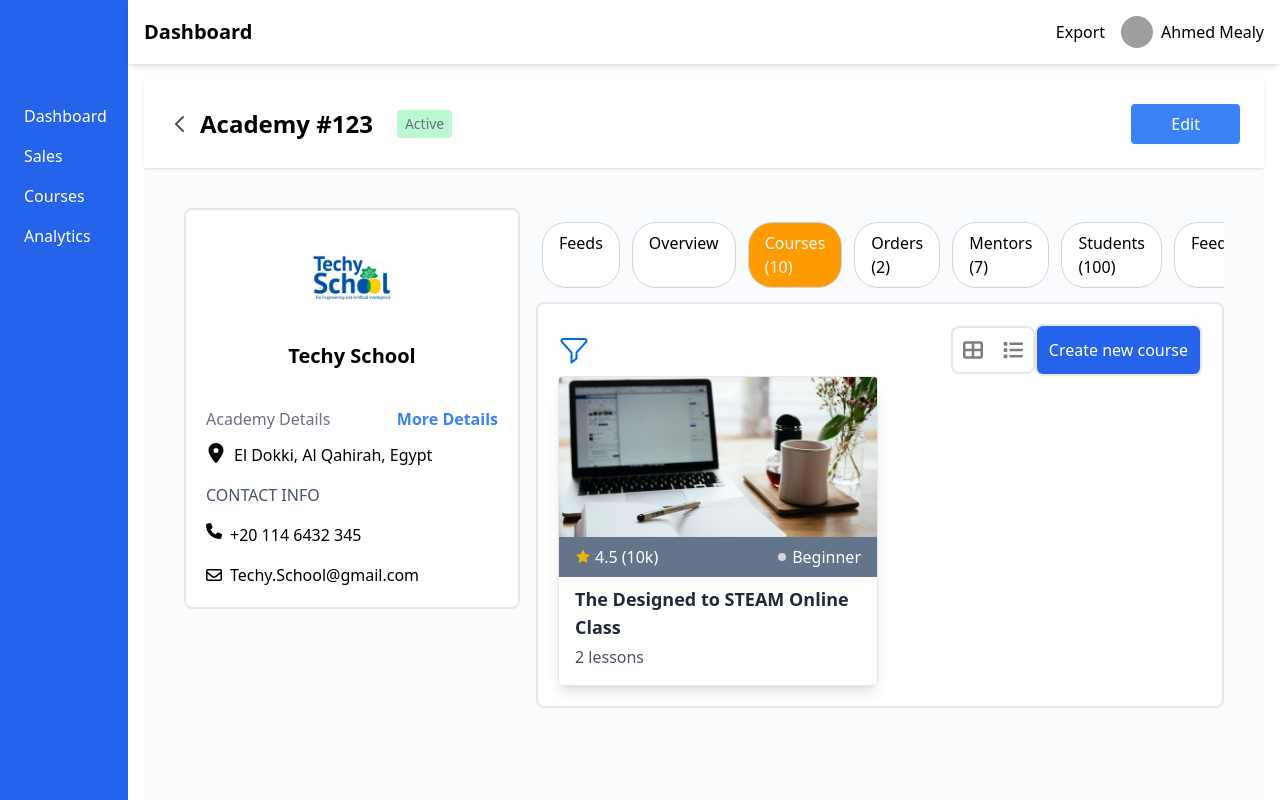
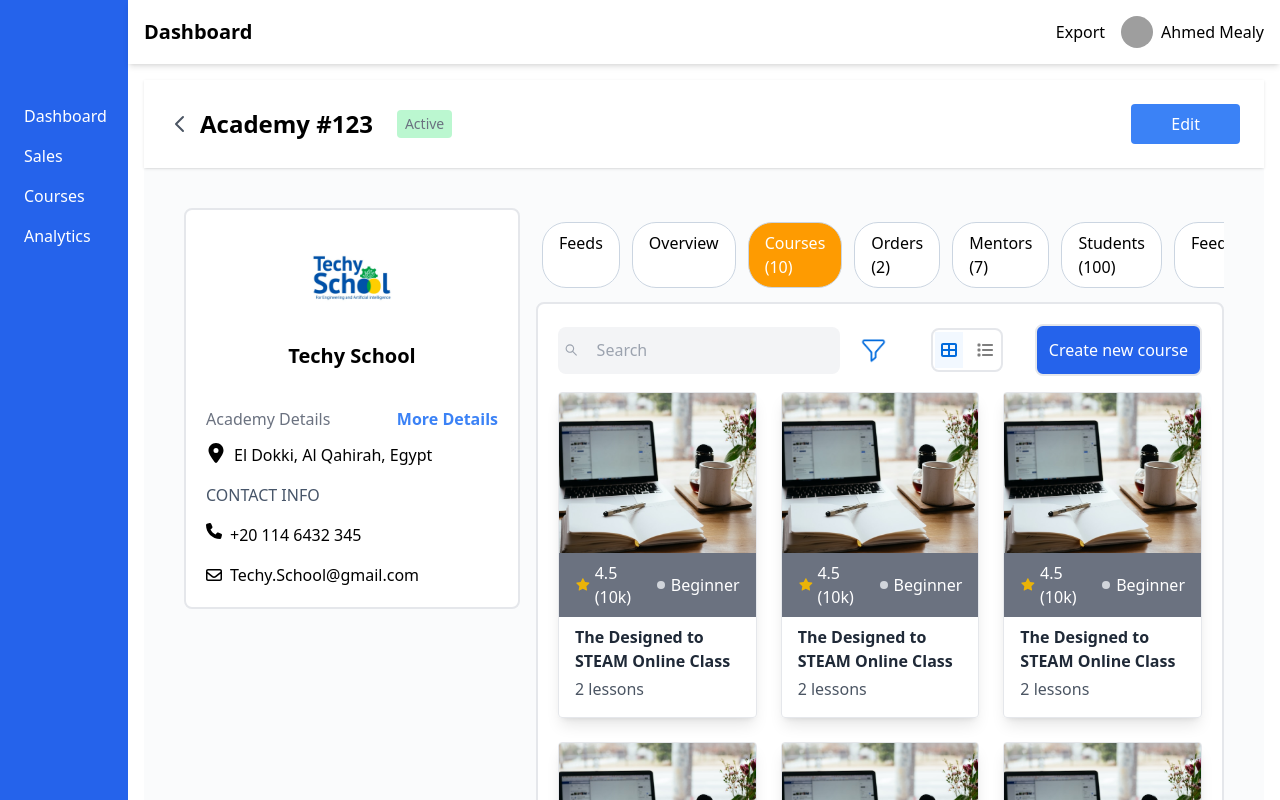
Before and after one commit to Techy-software/techy-website, a React (Vite) app: page / in a window 1280 px wide. Built offline with nearby package versions, Linux system fonts and the light colour scheme; grey boxes are pictures that could not be loaded.

Commit message:
Finished Courses-List/Grid views

```diff
--- /dev/null
+++ b/src/reusable components/Courses-LG-View/CourseRow.jsx
@@ -0,0 +1,36 @@
+import { FontAwesomeIcon } from "@fortawesome/react-fontawesome";
+import { faEllipsis } from "@fortawesome/free-solid-svg-icons";
+const CourseRow = ({ course }) => {
+  return (
+    <tr className="border-b border-gray-200 hover:bg-gray-50">
+      <td className="py-3 px-2 text-sm">{course.name}</td>
+      <td className="py-3 px-2 text-center text-sm">{course.lessons}</td>
+      <td className="py-3 px-2 text-center text-sm">{course.level}</td>
+      <td className="py-3 px-2 text-center text-sm">{course.rate}</td>
+      <td className="py-3 px-2 text-center text-sm">{course.uploadedBy}</td>
+      <td className="py-3 px-2 text-center text-sm">
+        {course.lastUpdated}
+        <br />
+        <span className="text-gray-400">{course.lastUpdatedTime}</span>
+      </td>
+      <td className="py-3 px-4 text-center">
+        <span
+          className={`py-1 px-3 rounded-md text-sm ${
+            course.status === "Active"
+              ? "bg-green-100 text-green-600"
+              : course.status === "Disabled"
+              ? "bg-red-100 text-red-600"
+              : "bg-gray-100 text-gray-600"
+          }`}
+        >
+          {course.status}
+        </span>
+      </td>
+      <td className="py-3 px-4 text-center">
+        <FontAwesomeIcon icon={faEllipsis} style={{ color: "#016BDD" }} />
+      </td>
+    </tr>
+  );
+};
+
+export default CourseRow;
--- /dev/null
+++ b/src/reusable components/Courses-LG-View/CourseTable.jsx
@@ -0,0 +1,115 @@
+import CourseRow from "./CourseRow";
+
+const CoursesTable = () => {
+  const courses = [
+    {
+      id: 1,
+      name: "The Designed to STEAM Online Class",
+      lessons: 12,
+      level: "Beginner",
+      rate: "4 Stars",
+      uploadedBy: "Techy Acader",
+      lastUpdated: "12 Dec, 2023",
+      lastUpdatedTime: "10:00 AM",
+      status: "Draft",
+    },
+    {
+      id: 2,
+      name: "The Designed to STEAM Online Class",
+      lessons: 23,
+      level: "Beginner",
+      rate: "4 Stars",
+      uploadedBy: "Techy Acader",
+      lastUpdated: "12 Dec, 2023",
+      lastUpdatedTime: "10:00 AM",
+      status: "Active",
+    },
+    {
+      id: 3,
+      name: "The Designed to STEAM Online Class",
+      lessons: 63,
+      level: "Beginner",
+      rate: "4 Stars",
+      uploadedBy: "Techy Acader",
+      lastUpdated: "12 Dec, 2023",
+      lastUpdatedTime: "10:00 AM",
+      status: "Disabled",
+    },
+    {
+      id: 4,
+      name: "The Designed to STEAM Online Class",
+      lessons: 14,
+      level: "Beginner",
+      rate: "4 Stars",
+      uploadedBy: "Techy Acader",
+      lastUpdated: "12 Dec, 2023",
+      lastUpdatedTime: "10:00 AM",
+      status: "Draft",
+    },
+  ];
+
+  return (
+    <div className="overflow-x-auto">
+      <table className="min-w-full bg-white border border-gray-200">
+        <thead className="bg-blue-100">
+          <tr>
+            <th className="py-3 px-1 text-left font-normal text-gray-600 text-xs">
+              Course name
+            </th>
+            <th className="py-3 px-0 text-center font-normal text-gray-600 text-xs w-">
+              No. lessons
+            </th>
+            <th className="py-3 px-0 text-center font-normal text-gray-600 text-xs">
+              Level
+            </th>
+            <th className="py-3 px-0 text-center font-normal text-gray-600 text-xs">
+              Rate
+            </th>
+            <th className="py-3 px-0 text-center font-normal text-gray-600 text-xs">
+              Uploaded by
+            </th>
+            <th className="py-3 px-0 text-center font-normal text-gray-600 text-xs">
+              Last updated
+            </th>
+            <th className="py-3 px-0 text-center font-normal text-gray-600 text-xs">
+              Status
+            </th>
+            <th className="py-3 px-2 text-center font-normal text-gray-600 text-xs">
+              Actions
+            </th>
+          </tr>
+        </thead>
+        <tbody>
+          {courses.map((course) => (
+            <CourseRow key={course.id} course={course} />
+          ))}
+        </tbody>
+      </table>
+
+      <div className="flex justify-between items-center mt-4">
+        <div className="flex items-center space-x-2">
+          <span>Show</span>
+          <select className="border rounded-md px-2 py-1 text-gray-400">
+            <option>6</option>
+            <option>12</option>
+            <option>24</option>
+          </select>
+        </div>
+        <div className="flex items-center space-x-8">
+          <button className="text-gray-400">&lt;</button>
+          <button className="px-3 py-1 rounded bg-blue-500 text-white">
+            1
+          </button>
+          <button className="">2</button>
+          <button className="">3</button>
+          <button className="">4</button>
+          <span>...</span>
+          <button className="">7</button>
+          <button className="text-gray-400">&gt;</button>
+        </div>
+      </div>
+    </div>
+  );
+};
+
+export default CoursesTable;
--- a/src/reusable components/Courses-LG-View/CoursesList.jsx
+++ b/src/reusable components/Courses-LG-View/CoursesList.jsx
@@ -3,23 +3,51 @@ import GridListButton from "../GridListButton/GridListButton";
 import WhiteCard from "../WhiteCard/WhiteCard";
 import filter from "../../assets/filter.png";
 import GridCard from "./GridCard";
+import { TextField } from "@mui/material";
+import SearchBar from "../SearchBar/SearchBar";
+import CourseTable from "./CourseTable";
+import { useState } from "react";
+
 const CoursesList = () => {
+  const [selectedView, setSelectedView] = useState("grid");
+
+  const courses = [
+    { id: 1, title: "The Designed to STEAM Online Class", lessons: 2 },
+    { id: 2, title: "Introduction to Programming", lessons: 5 },
+    { id: 3, title: "Advanced Math for Engineers", lessons: 8 },
+    { id: 4, title: "React Native Basics", lessons: 3 },
+    { id: 5, title: "Front-end Development with React", lessons: 6 },
+    { id: 6, title: "Data Structures and Algorithms", lessons: 10 },
+  ];
+
   return (
     <>
       <WhiteCard>
-        <div className="flex justify-between items-center">
-          <div>
-            {/* <SearchBar /> */}
+        <div className="flex justify-between items-center mb-4">
+          <div className="flex justify-between items-center gap-5">
+            <SearchBar />
             <div className="cursor-pointer">
               <img src={filter} alt="Filter" />
             </div>
           </div>
-          <div className="flex items-center">
-            <GridListButton />
+          <div className="flex items-center gap-8">
+            <GridListButton
+              selected={selectedView}
+              setSelected={setSelectedView}
+            />
             <BlueButton text="Create new course" buttonStyle={"w-auto"} />
           </div>
         </div>
-        <GridCard />
+
+        {selectedView === "grid" ? (
+          <div className="grid grid-cols-1 md:grid-cols-3 gap-6">
+            {courses.map((course) => (
+              <GridCard key={course.id} course={course} />
+            ))}
+          </div>
+        ) : (
+          <CourseTable courses={courses} />
+        )}
       </WhiteCard>
     </>
   );
--- a/src/reusable components/Courses-LG-View/GridCard.jsx
+++ b/src/reusable components/Courses-LG-View/GridCard.jsx
@@ -3,26 +3,26 @@ import { AiFillStar } from "react-icons/ai"; // Importing a star icon
 
 const GridCard = ({ course }) => {
   return (
-    <div className="max-w-xs rounded overflow-hidden shadow-lg border border-gray-200">
+    <div className="max-w-s rounded overflow-hidden shadow-lg border border-gray-200">
       <img
         src={postImage}
         alt="Course Image"
         className="w-full h-40 object-cover"
       />
       <div className="">
-        <div className="flex items-center mb-2 px-4 py-2 bg-slate-500">
+        <div className="flex items-center mb-2 px-4 py-2 bg-gray-500">
           <AiFillStar className="text-yellow-500" />
-          <span className="text-white ml-1">4.5 (10k)</span>
+          <span className="text-white ml-1 ">4.5 (10k)</span>
           <div className="ml-auto text-gray-600 flex items-center">
             <div className="w-2 h-2 rounded-full bg-gray-300 mr-1.5"></div>
             <span className="text-white">Beginner</span>
           </div>
         </div>
         <div className="pb-4 px-4">
-          <h2 className="font-semibold text-lg text-gray-800">
+          <h2 className="font-semibold text-gray-800">
             The Designed to STEAM Online Class
           </h2>
-          <p className="text-gray-600 mt-1">2 lessons</p>
+          <p className="text-gray-600 mt-1 ">2 lessons</p>
         </div>
       </div>
     </div>
--- a/src/reusable components/GridListButton/GridListButton.jsx
+++ b/src/reusable components/GridListButton/GridListButton.jsx
@@ -2,16 +2,14 @@ import { useState } from "react";
 import { FontAwesomeIcon } from "@fortawesome/react-fontawesome";
 import { faTableCellsLarge, faList } from "@fortawesome/free-solid-svg-icons";
 
-const GridListButton = () => {
-  const [selected, setSelected] = useState(null);
-
+const GridListButton = ({ selected, setSelected }) => {
   const handleClick = (icon) => {
     setSelected(icon);
   };
 
   return (
     <>
-      <div className="flex gap-2 border-2 rounded-lg p-1">
+      <div className="flex gap-2 border-2 rounded-lg p-0.5">
         <div
           className="cursor-pointer p-1.5"
           style={{
@@ -21,7 +19,7 @@ const GridListButton = () => {
         >
           <FontAwesomeIcon
             icon={faTableCellsLarge}
-            size="lg"
+            size="md"
             style={{ color: selected === "grid" ? "#016BDD" : "#7e7e7e" }} // Change the icon color on click
           />
         </div>
@@ -34,7 +32,7 @@ const GridListButton = () => {
         >
           <FontAwesomeIcon
             icon={faList}
-            size="lg"
+            size="md"
             style={{ color: selected === "list" ? "#016BDD" : "#7e7e7e" }} // Change the icon color on click
           />
         </div>
--- /dev/null
+++ b/src/reusable components/SearchBar/SearchBar.jsx
@@ -0,0 +1,17 @@
+import { AiOutlineSearch } from "react-icons/ai";
+
+const SearchBar = () => {
+  return (
+    <div className="flex items-center bg-gray-100 rounded-lg p-1.5 w-full max-w-md">
+      <AiOutlineSearch className="text-gray-400 mr-2" />
+      <input
+        type="text"
+        placeholder="Search"
+        className="bg-transparent focus:outline-none text-gray-600 w-full"
+        style={{ border: "none" }}
+      />
+    </div>
+  );
+};
+
+export default SearchBar;
```
